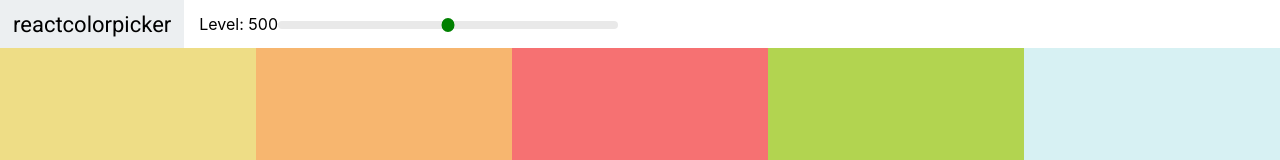
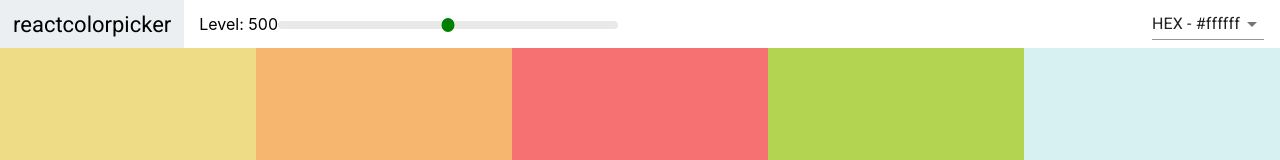
Before and after one commit to MachochinLopez/colors-app, a React (Create React App) app in the folder colors-app/: page / in a window 1280 px wide. Shown: the top 160 px of the page. Built offline with nearby package versions, Linux system fonts and the light colour scheme.

Commit message:
Snackbar

```diff
--- a/colors-app/package.json
+++ b/colors-app/package.json
@@ -3,6 +3,8 @@
   "version": "0.1.0",
   "private": true,
   "dependencies": {
+    "@material-ui/core": "^4.11.2",
+    "@material-ui/icons": "^4.11.2",
     "@testing-library/jest-dom": "^5.11.6",
     "@testing-library/react": "^11.2.2",
     "@testing-library/user-event": "^12.6.0",
--- a/colors-app/src/Navbar.css
+++ b/colors-app/src/Navbar.css
@@ -46,3 +46,8 @@
   width: 13px;
   margin-top: -3px;
 }
+
+.select-container {
+  margin-left: auto;
+  margin-right: 1rem;
+}
--- a/colors-app/src/Navbar.js
+++ b/colors-app/src/Navbar.js
@@ -1,11 +1,34 @@
 import { Component } from 'react'
 import Slider from 'rc-slider';
+import MenuItem from '@material-ui/core/MenuItem';
+import Select from '@material-ui/core/Select';
+import Snackbar from '@material-ui/core/Snackbar';
+import IconButton from '@material-ui/core/IconButton';
+import CloseIcon from '@material-ui/icons/Close';
 import 'rc-slider/assets/index.css';
 import './Navbar.css';
 
 export class Navbar extends Component {
+  constructor(props) {
+    super(props);
+    this.state = { format: "hex", open: false };
+    this.handleFormatChange = this.handleFormatChange.bind(this);
+    this.closeSnackbar = this.closeSnackbar.bind(this);
+  }
+
+  handleFormatChange(evt) {
+    this.setState({ format: evt.target.value, open: true });
+    this.props.handleChange(evt.target.value);
+  }
+
+  closeSnackbar() {
+    this.setState({ open: false });
+  }
+
   render() {
     const { level, changeLevel } = this.props;
+    const { format, open } = this.state;
+
     return (
       <header className="Navbar">
         <div className="logo">
@@ -23,6 +46,33 @@
             />
           </div>
         </div>
+        <div className="select-container">
+          <Select value={format} onChange={this.handleFormatChange}>
+            <MenuItem value="hex">HEX - #ffffff</MenuItem>
+            <MenuItem value="rgb">RGB - rgb(255,255,255)</MenuItem>
+            <MenuItem value="rgba">RGBA - rgba(255,255,255,1.0)</MenuItem>
+          </Select>
+        </div>
+        <Snackbar
+          anchorOrigin={{ vertical: "bottom", horizontal: "left" }}
+          open={open}
+          autoHideDuration={3000}
+          message={<span id="message-id">Format Changed to {format.toUpperCase()}!</span>}
+          ContentProps={{
+            "aria-describedby": "message-id"
+          }}
+          onClose={this.closeSnackbar}
+          action={[
+            <IconButton
+              onClick={this.closeSnackbar}
+              color="inherit"
+              key="close"
+              aria-label="close"
+            >
+              <CloseIcon />
+            </IconButton>
+          ]}
+        />
       </header>
     )
   }
--- a/colors-app/src/Palette.js
+++ b/colors-app/src/Palette.js
@@ -6,25 +6,34 @@
 class Palette extends Component {
   constructor(props) {
     super(props);
-    this.state = { level: 500 };
+    this.state = { level: 500, format: "hex" };
     this.changeLevel = this.changeLevel.bind(this);
+    this.changeColorFormat = this.changeColorFormat.bind(this);
   }
 
   changeLevel(level) {
     this.setState({ level });
   }
 
+  changeColorFormat(val) {
+    this.setState({ format: val });
+  }
+
   render() {
     const { colors } = this.props.palette;
-    const { level } = this.state;
+    const { level, format } = this.state;
     const colorBoxes = colors[level].map(color => {
-      const { name, hex } = color;
-      return <ColorBox key={name} background={hex} name={name} />;
+      const { name } = color;
+      return <ColorBox key={name} background={color[format]} name={name} />;
     });
 
     return (
       <div className="Palette">
-        <Navbar level={level} changeLevel={this.changeLevel} />
+        <Navbar
+          level={level}
+          changeLevel={this.changeLevel}
+          handleChange={this.changeColorFormat}
+        />
         {/* Navbar goes here */}
         <div className="Palette-colors">
           { colorBoxes }
```
Also changed, not shown: 2 other files (tests, documents, lock files or other folders).
